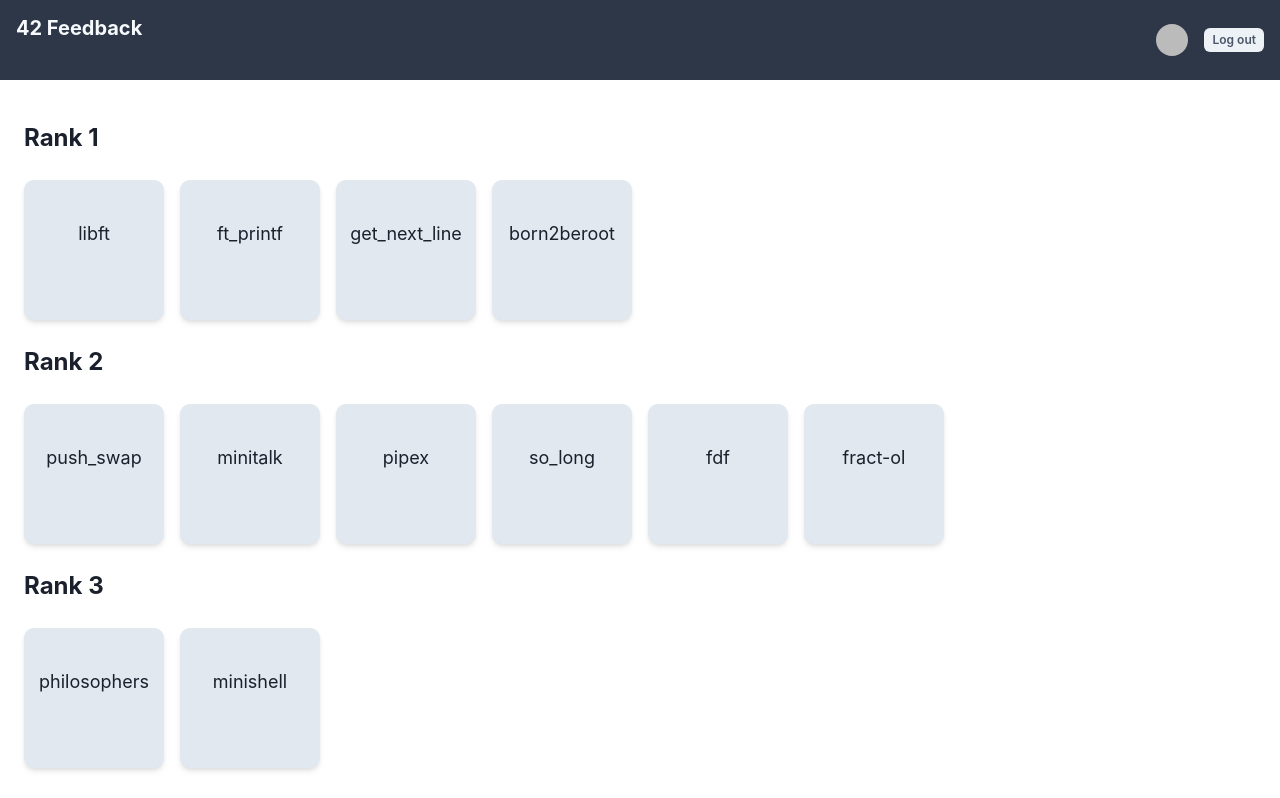
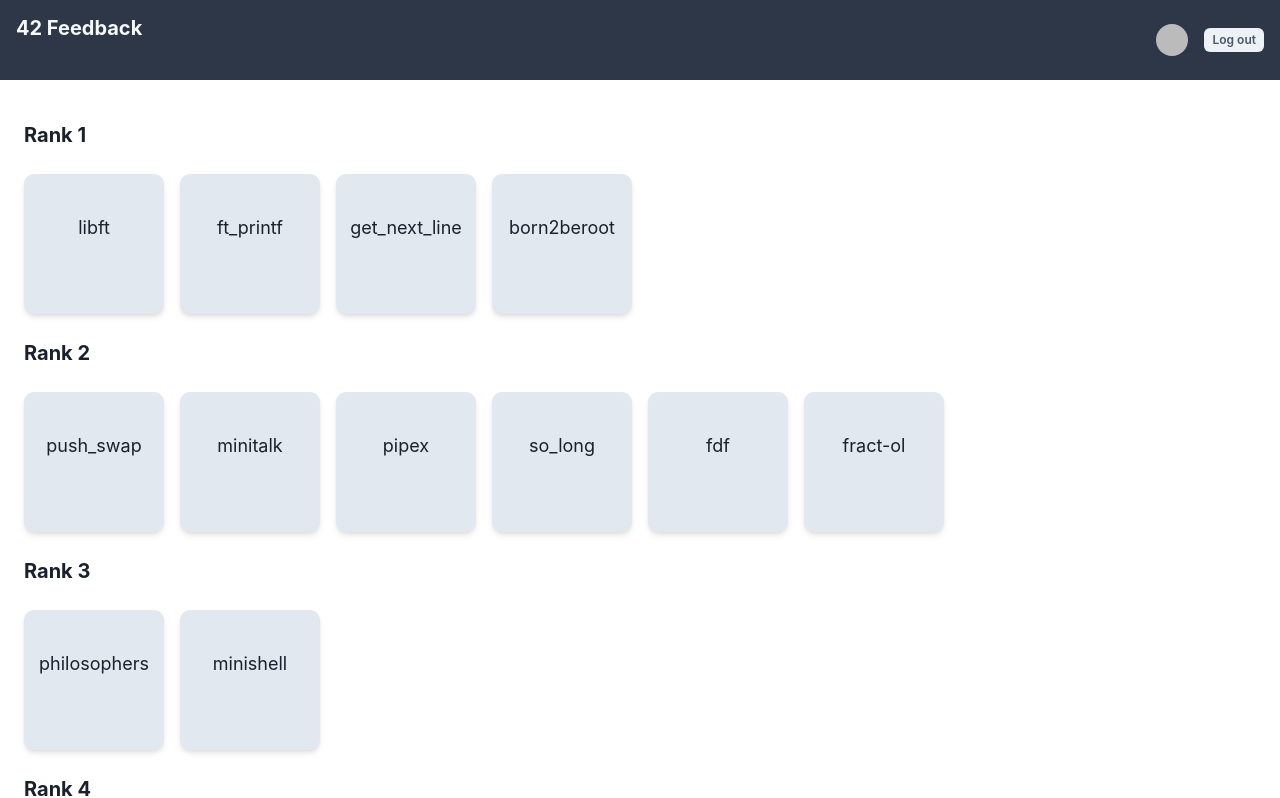
Before and after one commit to yshima42/42feedback-migration, a Next.js app: page / in a window 1280 px wide. Shown: the top 798 px of the page. Built offline with nearby package versions, Linux system fonts and the light colour scheme; no server answers; sample sign-in values are in the browser's storage.

Commit message:
design: 文字の大きさ

```diff
--- a/src/components/ProjectGrids.tsx
+++ b/src/components/ProjectGrids.tsx
@@ -16,7 +16,7 @@ export const ProjectGrids: React.FC<Props> = (props) => {
 
   return (
     <>
-      <Text fontSize="2xl" fontWeight="bold" py="2">
+      <Text fontSize="xl" fontWeight="bold" py="2">
         Rank {designatedRank}
       </Text>
       <Wrap spacing={4}>
```
